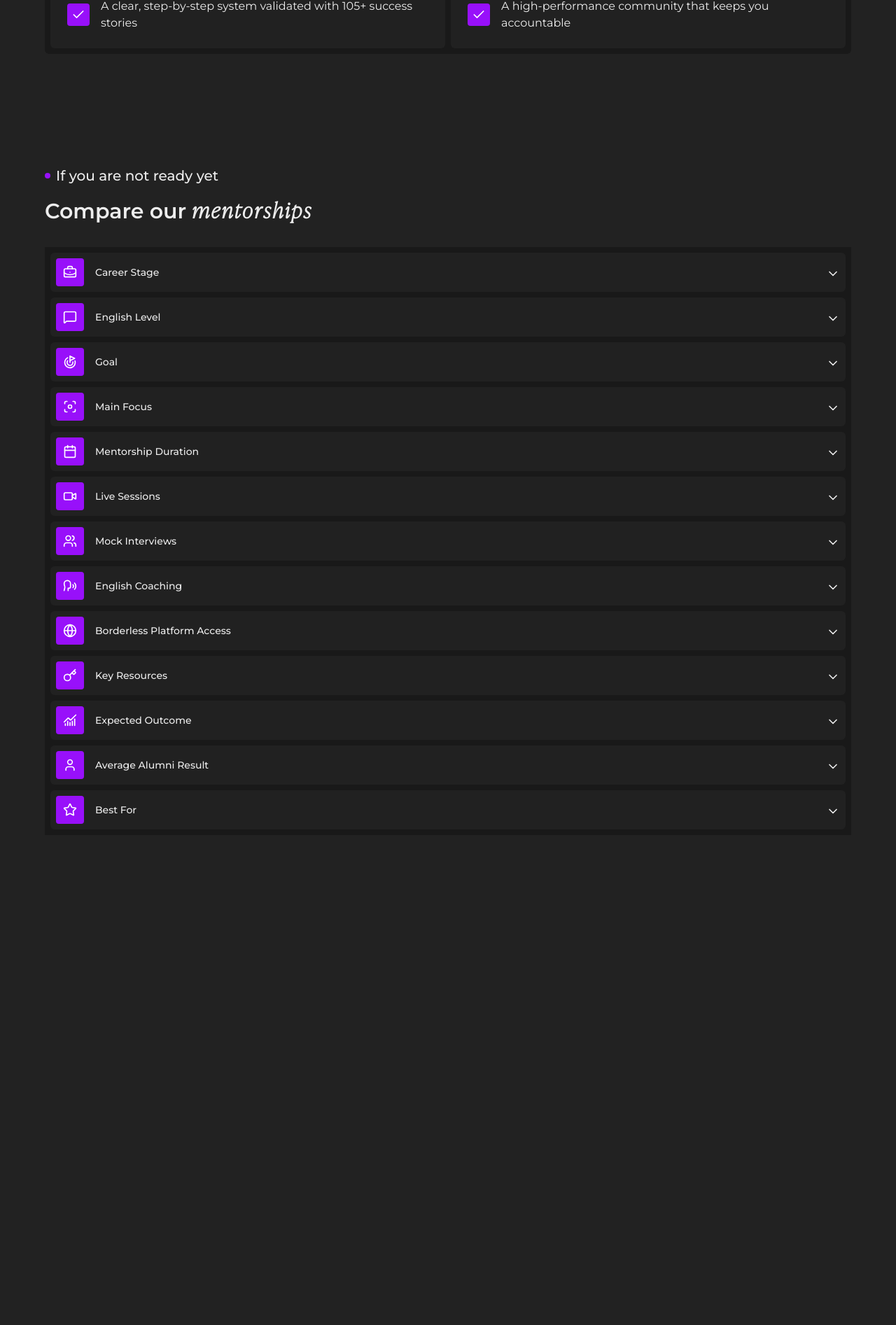
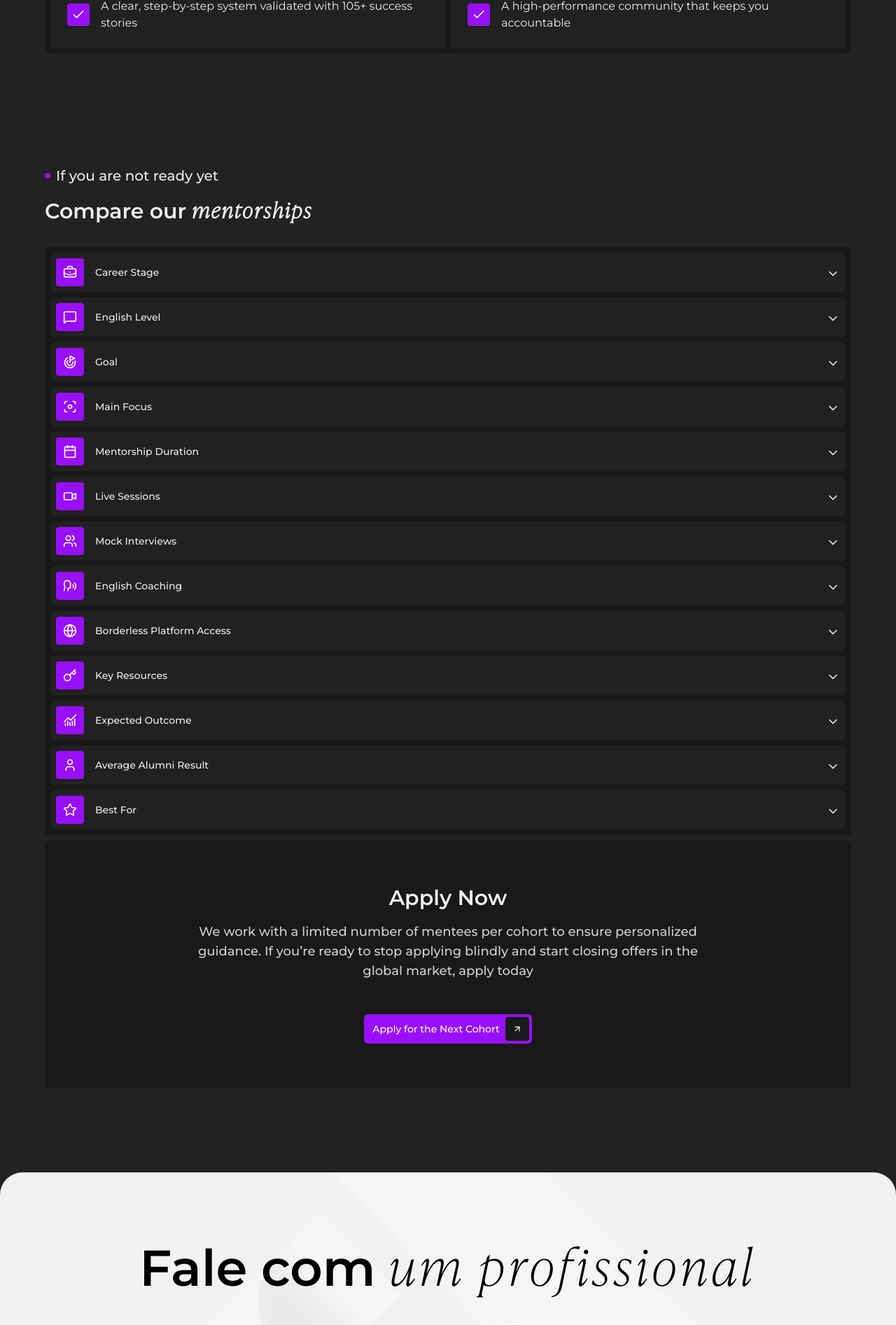
Before and after one commit to ProgramadoresSemPatria/borderless-institutional-website, a Next.js app: page /psp-mentorship in a window 1280 px wide. Shown: the part 4360-6253 px from the top of the page at 70% size. Built offline with nearby package versions, Linux system fonts and the light colour scheme.

Commit message:
feat: add apply now section

```diff
--- /dev/null
+++ b/app/components/sections/psp-mentorship/ApplyNow.tsx
@@ -0,0 +1,15 @@
+import { ExternalLink } from "../../ui/ExternalLink";
+import { FullWidthCard } from "../../ui/FullWidthCard";
+
+export function ApplyNow() {
+  return (
+    <section className="pb-[15svh]">
+      <FullWidthCard
+        title="Apply Now"
+        description="We work with a limited number of mentees per cohort to ensure personalized guidance. If you’re ready to stop applying blindly and start closing offers in the global market, apply today"
+      >
+        <ExternalLink>Apply for the Next Cohort</ExternalLink>
+      </FullWidthCard>
+    </section>
+  );
+}
--- a/app/components/sections/psp-mentorship/CompareOurMentorships/index.tsx
+++ b/app/components/sections/psp-mentorship/CompareOurMentorships/index.tsx
@@ -13,7 +13,7 @@ import {
 
 export function CompareOurMentorships() {
   return (
-    <section className="py-[10svh] space-y-8">
+    <section className="pt-[10svh] pb-2 space-y-8">
       <div className="space-y-4">
         <div className="flex items-center gap-2">
           <div className="size-2 rounded-full bg-primary" />
--- a/app/layout.tsx
+++ b/app/layout.tsx
@@ -2,6 +2,7 @@ import type { Metadata } from "next";
 import { Montserrat } from "next/font/google";
 import localFont from "next/font/local";
 import { GSAPWrapper } from "./components/features/wrappers/GSAPWrapper";
+import { Footer } from "./components/layout/Footer";
 import { Header } from "./components/layout/Header";
 import "./globals.css";
 
@@ -32,6 +33,7 @@ export default function RootLayout({
       >
         <Header />
         <GSAPWrapper>{children}</GSAPWrapper>
+        <Footer />
       </body>
     </html>
   );
--- a/app/page.tsx
+++ b/app/page.tsx
@@ -1,4 +1,3 @@
-import { Footer } from "./components/layout/Footer";
 import { AccelerationPrograms } from "./components/sections/homepage/AccelerationPrograms";
 import { EventsAndAchievements } from "./components/sections/homepage/EventsAndAchievements";
 import { GlobalTalentConnector } from "./components/sections/homepage/GlobalTalentConnector";
@@ -31,7 +30,6 @@ export default function Page() {
         <HelpSection />
         <EventsAndAchievements />
       </div>
-      <Footer />
     </div>
   );
 }
--- a/app/psp-mentorship/page.tsx
+++ b/app/psp-mentorship/page.tsx
@@ -1,3 +1,4 @@
+import { ApplyNow } from "../components/sections/psp-mentorship/ApplyNow";
 import { CompareOurMentorships } from "../components/sections/psp-mentorship/CompareOurMentorships";
 import { GoGlobalMethod } from "../components/sections/psp-mentorship/GoGlobalMethod";
 import { HowItWorks } from "../components/sections/psp-mentorship/HowItWorks";
@@ -18,7 +19,7 @@ export default function Page() {
       <ResultsYouCanExpect />
       <WhyItWorks />
       <CompareOurMentorships />
-      <section className="h-svh"></section>
+      <ApplyNow />
     </div>
   );
 }
```
